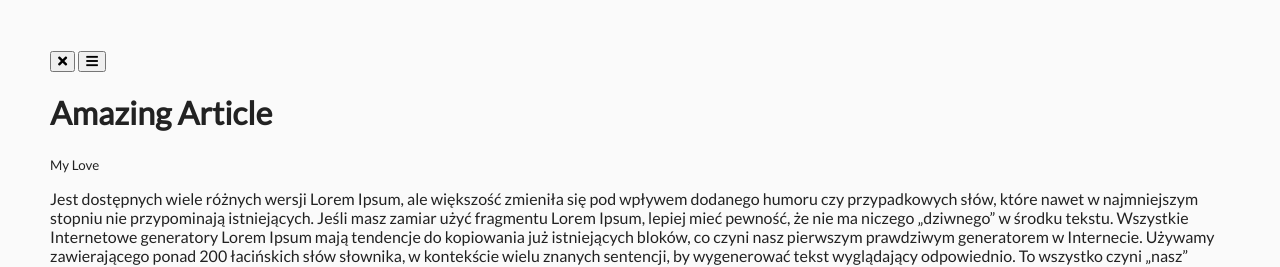
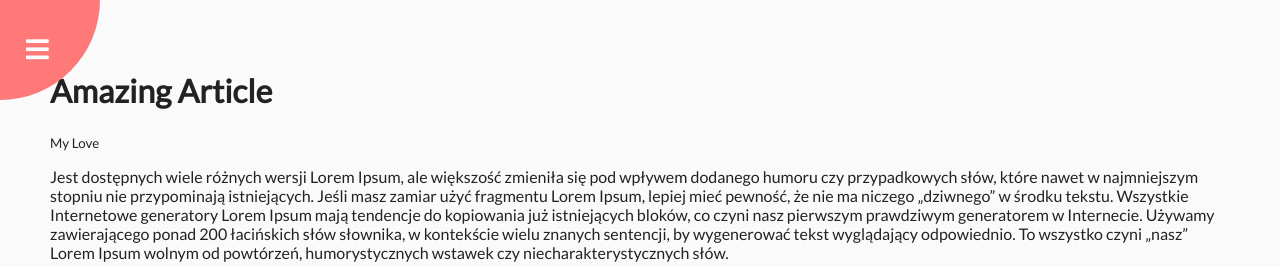
Before and after one commit to Ashley426/rotate, a plain HTML site: page index.html in a window 1280 px wide. Shown: the top 267 px of the page. Drawn offline with Linux system fonts and the light colour scheme.

Commit message:
fixed navigation bar top page circle

```diff
--- a/style.css
+++ b/style.css
@@ -24,3 +24,44 @@ body{
 .container.show-nav{
 transform: rotate(-20deg);
 }
+
+.circle-container{
+    position: fixed;
+    top: -100px;
+    left: -100px;
+}
+
+.circle{
+    background-color: #ff7979;
+    height: 200px;
+    width: 200px;
+    border-radius: 50%;
+    position: relative;
+    transition: transform 0.5s linear;
+}
+
+.circle button {
+    cursor: pointer;
+    position:absolute;
+    top: 50%;
+    left: 50%;
+    height: 100px;
+    background: transparent;
+    border: 0;
+    font-size: 26px;
+    color: #fff;
+}
+
+.circle button:focus{
+    outline:none;
+}
+
+.circle button#open{
+    left: 60%;
+}
+
+.circle button#close {
+    top: 60%;
+    transform: rotate(90deg);
+    transform-origin: top left;
+}
```
